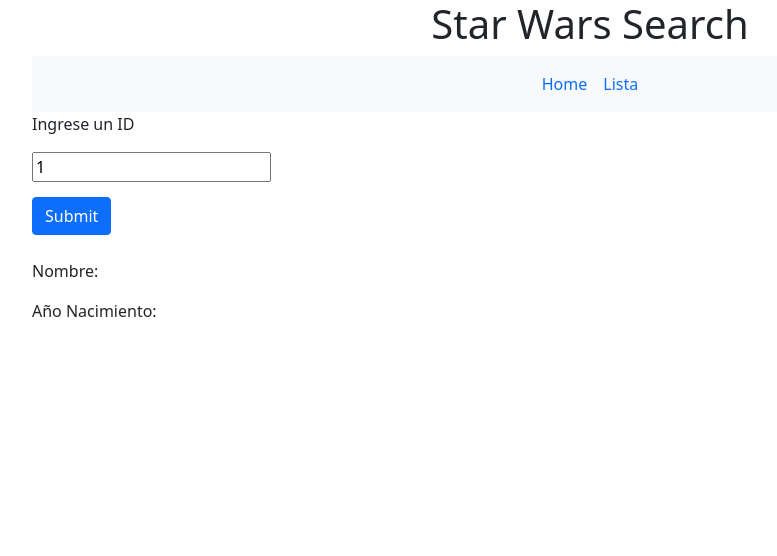
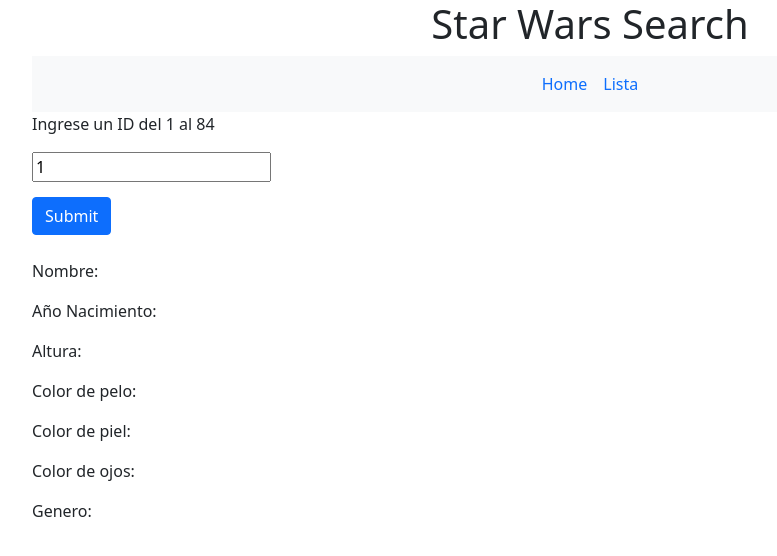
Before and after one commit to 4ndroid3/spotify_angular, an Angular app in the folder spotify/: page / in a window 1280 px wide. Shown: the top 556 px of the page, without its empty margins (50-827 px from the left). Built offline with nearby package versions, Linux system fonts and the light colour scheme.

Commit message:
agrega más datos al html

```diff
--- a/spotify/src/app/home/home.component.html
+++ b/spotify/src/app/home/home.component.html
@@ -1,5 +1,6 @@
 <div class="container">
-    <p>Ingrese un ID</p>
+
+    <p>Ingrese un ID del 1 al 84</p>
     <input type="text" [(ngModel)]="id_persona">
     <br>
     <input type="submit" class="btn btn-primary" style="margin-top: 15px;" (click)="cargarPersona()">
@@ -13,4 +14,20 @@
         Año Nacimiento: {{ persona.birth_year }}
     </p>
 
+    <p>
+        Altura: {{ persona.height }}
+    </p>
+    <p>
+        Color de pelo: {{ persona.hair_color }}
+    </p>
+    <p>
+        Color de piel: {{ persona.skin_color }}
+    </p>
+    <p>
+        Color de ojos: {{ persona.eye_color }}
+    </p>
+    <p>
+        Genero: {{ persona.gender }}
+    </p>
+
 </div>
--- a/spotify/src/app/home/home.component.ts
+++ b/spotify/src/app/home/home.component.ts
@@ -9,9 +9,27 @@
   styleUrls: ['./home.component.css']
 })
 export class HomeComponent implements OnInit {
-  pepe: any;
+
+  name: string = '';
+  height: string = '';
+  hair_color: string = '';
+  skin_color: string = '';
+  eye_color: string = '';
+  birth_year: string = '';
+  gender: string = '';
+
+  id_persona: string = '1';
+
   persona = new People(
-    "", "", "", "", "", "", "");
+    this.name,
+    this.height,
+    this.hair_color,
+    this.skin_color,
+    this.eye_color,
+    this.birth_year,
+    this.gender
+  );
+
   constructor(public personaService: PeopleSWService) {
   }
 
@@ -19,9 +37,7 @@
   ngOnInit(): void {
   }
 
-  id_persona: string = '1';
   cargarPersona() {
-    this.id_persona = this.id_persona
     this.personaService.getPeopleJson(`https://swapi.dev/api/people/${this.id_persona}/`)
     .subscribe(
       (res: any) => {
```
